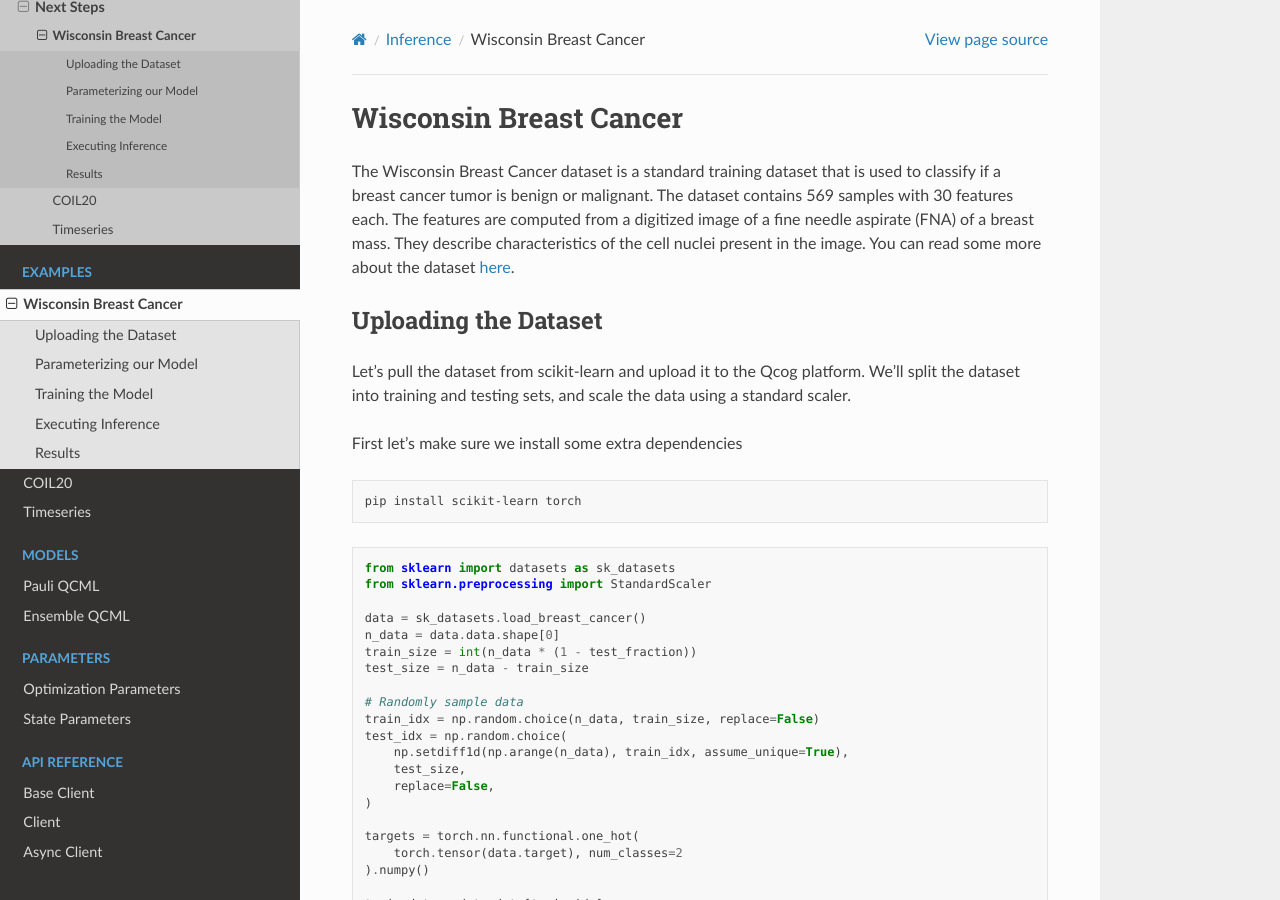
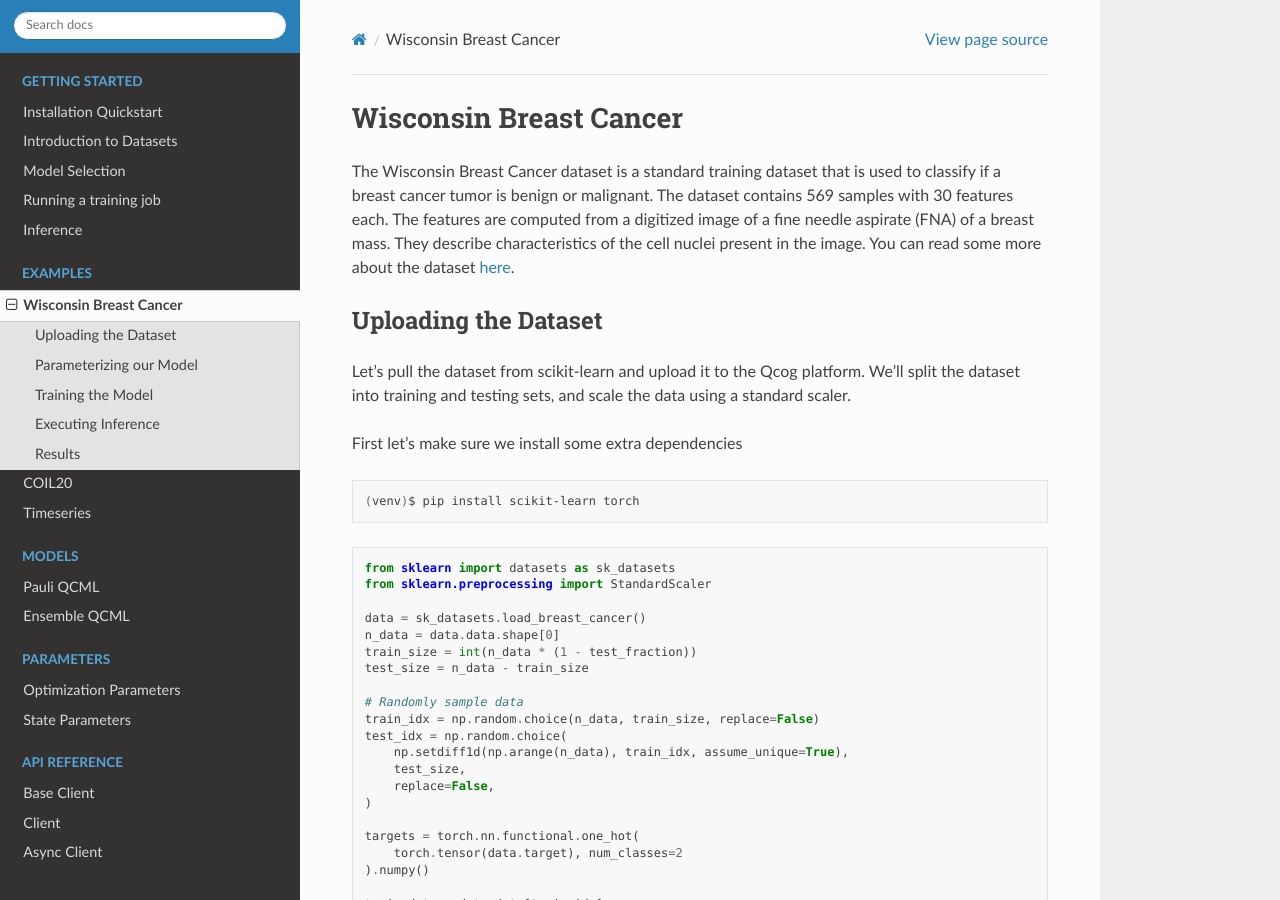
Before and after one commit to qognitive/qcog-python-client, a Sphinx documentation site: the page built from docs/examples/wisconsin.rst, in a window 1280 px wide and 900 px high. Built offline with Sphinx 7.4.7 and the Read the Docs theme 2.0.0, drawn with Linux system fonts in a browser that asks for light colours.

Commit message:
Fix some references

```diff
--- a/docs/examples/wisconsin.rst
+++ b/docs/examples/wisconsin.rst
@@ -12,7 +12,7 @@
 
 .. code-block:: bash
 
-    pip install scikit-learn torch
+    (venv)$ pip install scikit-learn torch
 
 
 .. code-block:: python
```
Also changed, not shown: docs/tutorial/inference.rst (+3 -8 lines).
